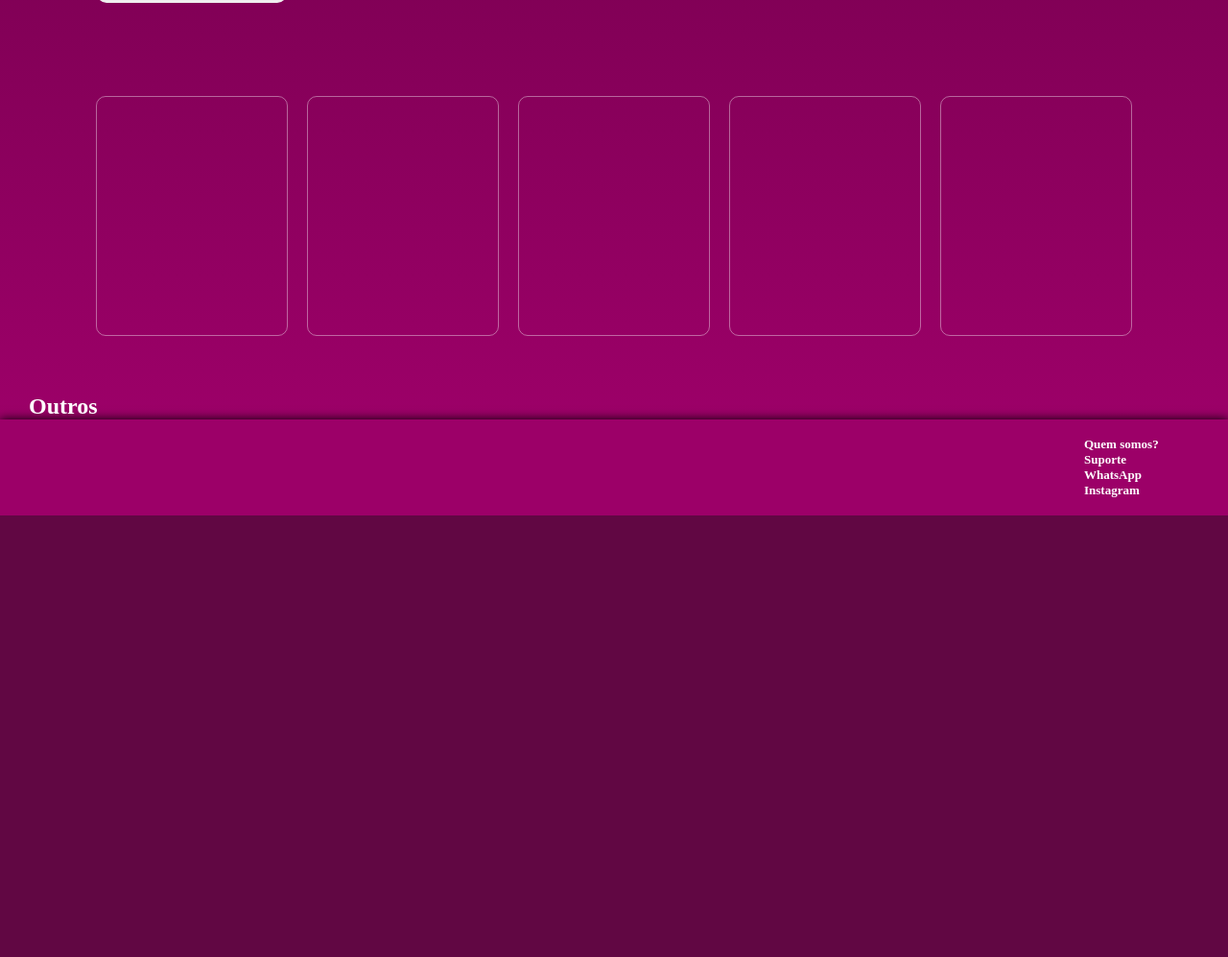
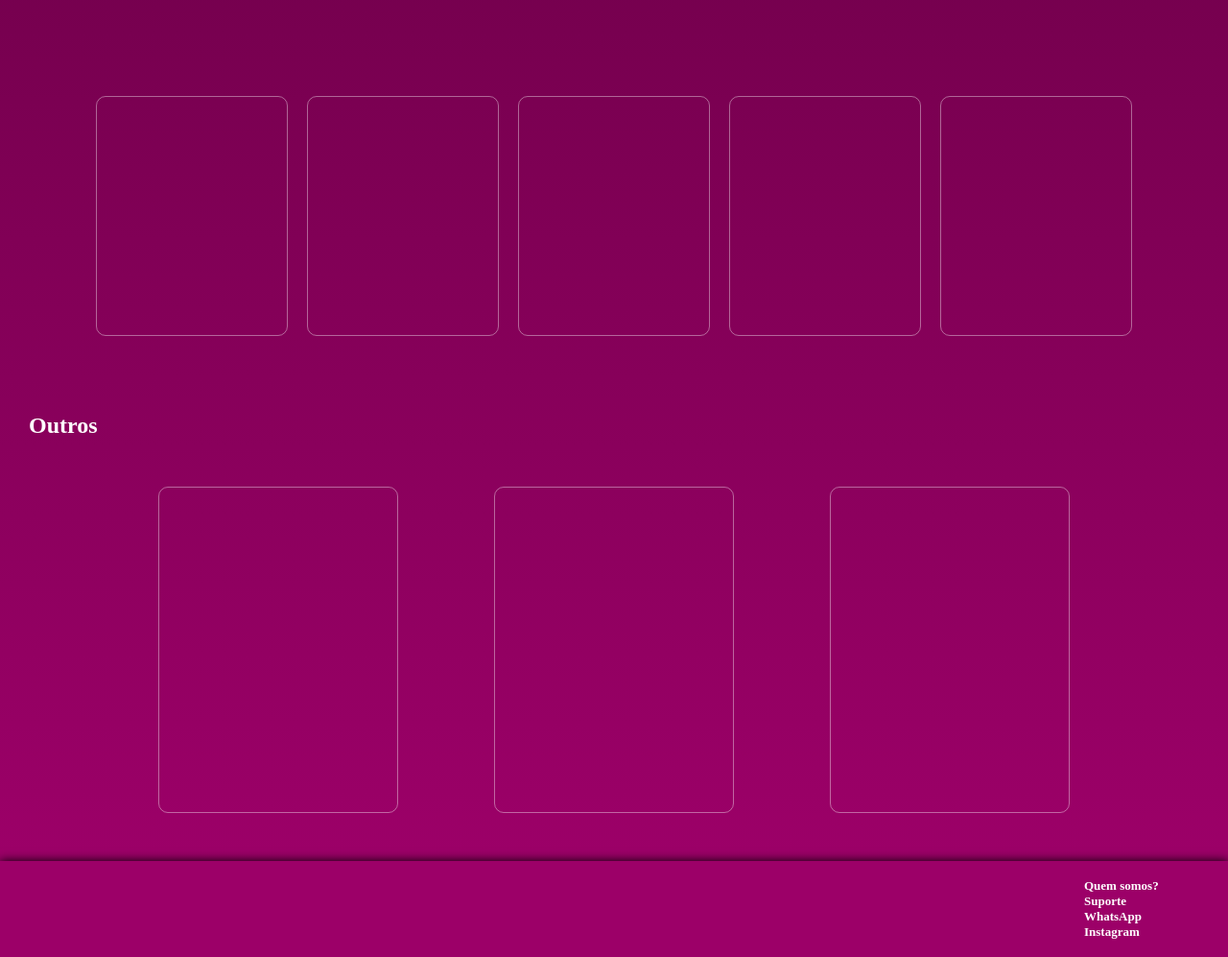
Before and after one commit to Guilherme0112/Loja-Acai, a PHP site: page / in a window 1280 px wide. Shown: the part 1334-2331 px from the top of the page at 96% size. Before the commit the page ends 1871 px from the top, so only its background shows below. Run offline with PHP 8.4, Linux system fonts and the light colour scheme; some web fonts are replaced.

Commit message:
Add files via upload
- Lojas Ficticias adicionadas
- Novos efeitos com o mouse nas boxs
- Promoções ficticias adicionadas

```diff
--- a/Açaí/index.html
+++ b/Açaí/index.html
@@ -15,12 +15,12 @@
 
     <header>
         <a href="./login/login.html">
-            <i class="fa-solid fa-user" id='user' title="Login"></i>
+            <i class="fa-solid fa-user"></i>
         </a>
         <div>
-            <a href="">Promoções</a>
-            <a href="">Lojas</a>
-            <a href="">Crie sua Loja</a>
+            <a href="" class='line-of-options'>Promoções</a>
+            <a href="" class='line-of-options'>Lojas</a>
+            <a href="" class='line-of-options'>Crie sua Loja</a>
         </div>
     </header>
 
@@ -29,54 +29,70 @@
    <main id='main-page'>
         <div id='box-login'>
             <div id="box-size-login">
-                <label for='email' id="label-email" class="font">Email</label>
-                <input type="email" id="email">
-                <label for='password' id='label-senha' class="font">Senha</label>
-                <input type="password" id="password">
-                <a href="">Esqueci minha senha</a>
+                <label for='email' id="label-email">Email</label>
+                <input type="email" class='input-email-and-password'>
+                <label for='password' id='label-senha'>Senha</label>
+                <input type="password" class='input-email-and-password'>
+                <a href="" class='line-of-options'>Esqueci minha senha</a>
                 <button class="font" id="button-login">Entrar</button>
-                <a href="./register/register.html">Criar uma conta</a>
+                <a href="./register/register.html" class='line-of-options'>Criar uma conta</a>
             </div>
         </div>
     </main>
     <section id="best-stores-and-promotions">
         <section id="best-stores">
-            <h2>Melhores Lojas</h2>
-            <div></div>
-            <div></div>
-            <div></div>
-            <div></div>
-            <div></div>
+            <h2 class="titles-page">Melhores Lojas</h2>
+            <div class="card-stores">
+                <img src="./photos/stores/store-1.png" alt="" title="Açaí Moderno">
+            </div>
+            <div class="card-stores">
+                <img src="./photos/stores/store-2.png" alt="" title="Açaí OSN Ente">
+            </div>
+            <div class="card-stores">
+                <img src="./photos/stores/store-3.png" alt="" title="Açaí Salles">
+            </div>
+            <div class="card-stores">
+                <img src="./photos/stores/store-4.png" alt="" title="Açaí Potaicai">
+            </div>
+            <div class="card-stores">
+                <img src="./photos/stores/store-5.png" alt="" title="Açaí Store">
+            </div>
         </section>
         <section id="promotions">
-            <h2>Em alta</h2>
-            <div class="card">
+            <h2 class="titles-page">Em alta</h2>
+            <div class="card-promotions">
                 <img src="./photos/promotions/promotion-1.png" alt="">
-                <button>R$10,00</button>
+                <h2></h2>
             </div>
-            <div class="card"></div>
-            <div class="card"></div>
-            <div class="card"></div>
-            <div class="card"></div>
-            <div class="card"></div>
-            <div class="card"></div>
-            <div class="card"></div>
-            <div class="card"></div>
-            <div class="card"></div>
+            <div class="card-promotions">
+                <img src="./photos/promotions/promotion-2.png" alt="">
+                <h2></h2>
+            </div>
+            <div class="card-promotions">
+                <img src="./photos/promotions/promotion-3.png" alt="">
+                <h2></h2>
+            </div>
+            <div class="card-promotions"></div>
+            <div class="card-promotions"></div>
+            <div class="card-promotions"></div>
+            <div class="card-promotions"></div>
+            <div class="card-promotions"></div>
+            <div class="card-promotions"></div>
+            <div class="card-promotions"></div>
         </section>
         <section id="outers">
-            <h2>Outros</h2>
-            <div></div>
-            <div></div>
-            <div></div>
+            <h2 class="titles-page">Outros</h2>
+            <div class="card-outers"></div>
+            <div class="card-outers"></div>
+            <div class="card-outers"></div>
         </section>
     </section>
     <footer>
         <div id="opcoes">
-            <a href="" id = 'footer_qs' style="color: white;"><b>Quem somos?</b></a>
-            <a href="" id = 'footer_suporte' style="color: white;"><b>Suporte</b></a>
-            <a href="" id = 'footer_wpp' style="color: white;"><b>WhatsApp</b></a>
-            <a href="" id = 'footer_instagram' style="color: white;"><b>Instagram</b></a>
+            <a href=""  class="line-of-options" style="color: white;"><b>Quem somos?</b></a>
+            <a href=""  class="line-of-options" style="color: white;"><b>Suporte</b></a>
+            <a href=""  class="line-of-options" style="color: white;"><b>WhatsApp</b></a>
+            <a href=""  class="line-of-options" style="color: white;"><b>Instagram</b></a>
         </div>
     </footer>
 </body>
--- a/Açaí/style.css
+++ b/Açaí/style.css
@@ -10,6 +10,19 @@
 
     background-color: rgb(156, 0, 104);
 }
+
+/* Line bottom of options */
+
+.line-of-options{
+
+    color: white;
+    text-decoration: none;
+}
+.line-of-options:hover{
+
+    text-decoration: underline;
+}
+
 /* Top from the screen */
 
 header{
@@ -145,13 +135,13 @@
 
     width: 100%;
     background: linear-gradient(to bottom, rgb(93, 0, 62), rgb(156, 0, 104) );
-
 }
-section #best-stores h2{
+.titles-page{
 
     width: 100%;
     margin-top: 30px;
     margin-left: 30px;
+    color: white;
 }
 #best-stores{
 
@@ -186,52 +190,35 @@
     justify-content: center;
     align-items: center;
     flex-wrap: wrap;
-
 }
-#promotions h2{
-
-    color: white;
-    width: 100%;
-    margin-left: 30px;
-    margin-bottom: 30px;
-}
-#promotions div{
+.card-promotions{
 
     height: 250px;
     width: 200px;
     margin: 50px 10px 50px 10px;
     border: 1px solid rgba(255, 255, 255, 0.4);
     border-radius: 10px;
+    cursor: pointer;
+    overflow: hidden;
 }
-#promotions div:hover{
+.card-promotions:hover{
 
     border: 1px solid white;
     transition: 0.5s;
+    box-shadow: 0px 0px 3px white;
 }
-.card{
-
-    height: 400px;
-    width: 270px;
-    border: 1px solid rgba(255, 255, 255, 0.4);
-    margin: 50px 10px 50px 10px;
-    float: left;
-    border-radius: 5px;
-    cursor: pointer;
-}
-.card img{
+.card-promotions img{
 
     width: 100%;
-    height: 80%;
-    border-top-left-radius: 10px;
-    border-top-right-radius: 10px;
+    height: 100%;
     object-fit: cover;
+    webkit-transition: -webkit-transform .5s ease;
+    transition: transform .5s ease;
 }
-.card button{
+.card-promotions img:hover{
 
-    border-bottom-left-radius: 10px;
-    border-bottom-right-radius: 10px;
-    height: 20%;
-    width: 100%;
+    -webkit-transform: scale(1.1);
+    transform: scale(1.1)
 }
 
 /* Outers */
@@ -243,16 +230,17 @@
    align-items: center;
    flex-wrap: wrap;
 }
-section #outers h2{
+.card-outers{
 
-    width: 100%;
-    margin-left: 30px;
-    margin-top: 10px;
-    color: white;
-
+    height: 340px;
+    width: 250px;
+    border: 1px solid rgba(255, 255, 255, 0.4);
+    border-radius: 10px;
+    margin: 50px;
+    cursor: pointer;
 }
 
-section #outers div:hover{
+.card-outers:hover{
 
     border: 1px solid white;
     transition: 0.5s;
```
Also changed, not shown: other parts of Açaí/style.css (+32 -68 lines), Açaí/photos/promotions/promotion-4.png (added), Açaí/photos/stores/store-1.png (added), Açaí/photos/stores/store-2.png (added), Açaí/photos/stores/store-3.png (added), Açaí/photos/stores/store-4.png (added), Açaí/photos/stores/store-5.png (added).
